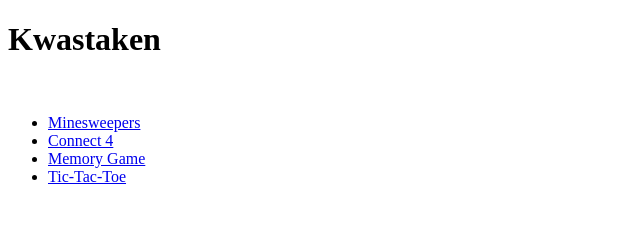
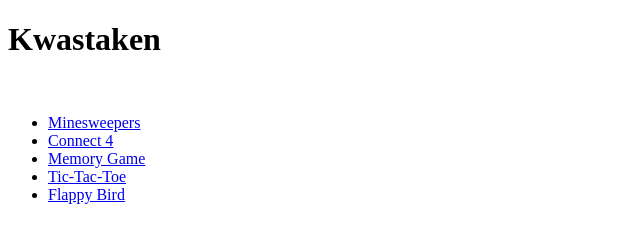
Before and after one commit to Kwastaken/Kwastaken.github.io, a plain HTML site: page index.html in a window 1280 px wide. Shown: the whole page, without its empty margins (0-640 px from the left). Drawn offline with Linux system fonts and the light colour scheme.

Commit message:
Update index.html
Added flappy bird link

```diff
--- a/index.html
+++ b/index.html
@@ -13,6 +13,7 @@
     <li><a href="/Connect%204">Connect 4</a></li>
     <li><a href="/Memory%20Game">Memory Game</a></li>
     <li><a href="/TIC%20TAC%20TOE">Tic-Tac-Toe</a></li>
+    <li><a href="/Flappy%20Bird">Flappy Bird</a></li>
     </ul>
 </body>
 </html>
```
